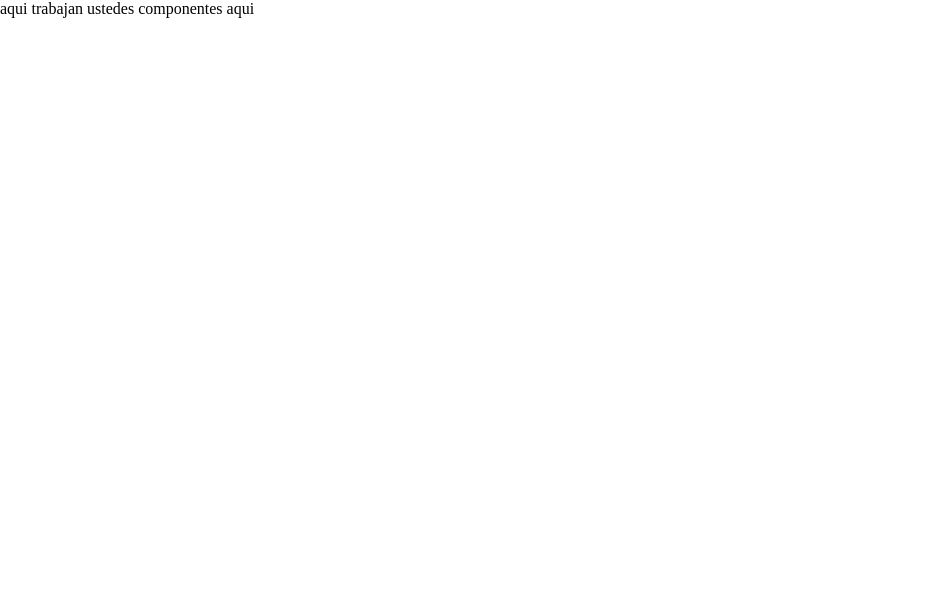
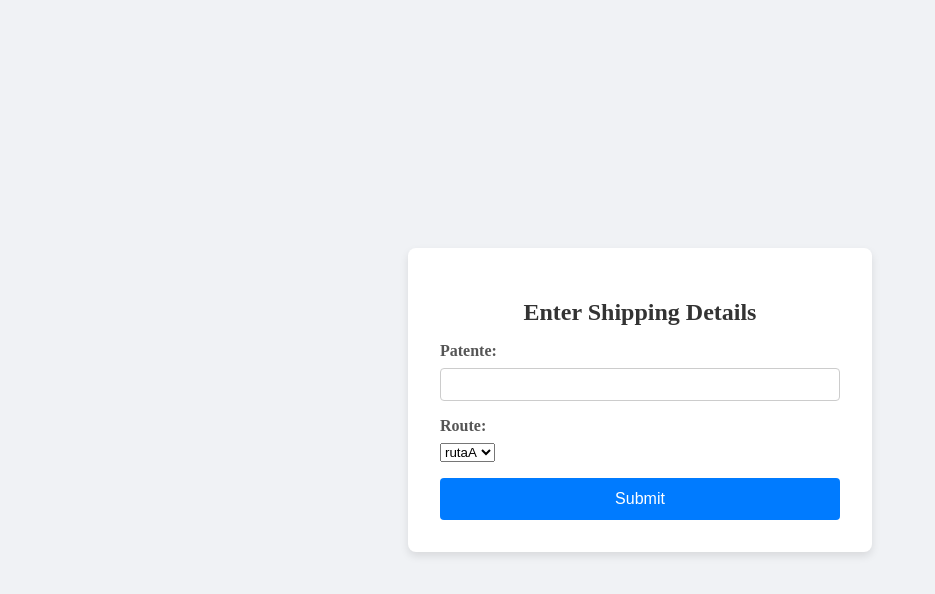
Before and after one commit to info288-17-202401/INFO288-Recorrido_Fluvial, a React (Create React App) app in the folder app/: page /driver in a window 1280 px wide. Shown: the top 594 px of the page, without its empty margins (0-935 px from the left). Built offline with nearby package versions, Linux system fonts and the light colour scheme; no server answers.

Commit message:
form vista driver

```diff
--- a/app/src/DriverView.js
+++ b/app/src/DriverView.js
@@ -1,10 +1,10 @@
 import React from 'react';
+import DriverMap from './components/DriverMap';
 
 const DriverView = ({ mapWidth, mapHeight })=> {
     return (
         <div style={{ width: mapWidth, height: mapHeight }}>
-            aqui trabajan ustedes
-            componentes aqui
+            <DriverMap/>
         </div>
     );
 }
--- /dev/null
+++ b/app/src/components/DriverMap.js
@@ -0,0 +1,64 @@
+// DriverMap.jsx
+import React, { useState, useEffect } from 'react';
+import { MapContainer, TileLayer, Marker, Popup } from 'react-leaflet';
+import L from 'leaflet';
+import 'leaflet/dist/leaflet.css';
+import ShipInput from './ShipInput';
+
+// Configuración del icono del marcador
+delete L.Icon.Default.prototype._getIconUrl;
+
+L.Icon.Default.mergeOptions({
+  iconRetinaUrl: 'https://cdnjs.cloudflare.com/ajax/libs/leaflet/1.7.1/images/marker-icon-2x.png',
+  iconUrl: 'https://cdnjs.cloudflare.com/ajax/libs/leaflet/1.7.1/images/marker-icon.png',
+  shadowUrl: 'https://cdnjs.cloudflare.com/ajax/libs/leaflet/1.7.1/images/marker-shadow.png',
+});
+
+const DriverMap = () => {
+  const [position, setPosition] = useState(null);
+  const [showForm, setShowForm] = useState(true);
+
+  useEffect(() => {
+    if (navigator.geolocation) {
+      navigator.geolocation.getCurrentPosition(
+        (position) => {
+          setPosition([position.coords.latitude, position.coords.longitude]);
+        },
+        (error) => {
+          console.error('Error obtaining location:', error);
+        }
+      );
+    } else {
+      console.error('Geolocation is not supported by this browser.');
+    }
+  }, []);
+
+  const handleFormSubmit = (formData) => {
+    console.log('Form data:', formData);
+    setShowForm(false);
+  };
+
+  return (
+    <div>
+      {showForm ? (
+        <ShipInput onSubmit={handleFormSubmit} />
+      ) : (
+        position ? (
+          <MapContainer center={position} zoom={13} style={{ height: "100vh", width: "100%" }}>
+            <TileLayer
+              url="https://{s}.tile.openstreetmap.org/{z}/{x}/{y}.png"
+              attribution='&copy; <a href="https://www.openstreetmap.org/copyright">OpenStreetMap</a> contributors'
+            />
+            <Marker position={position}>
+              <Popup>You are here</Popup>
+            </Marker>
+          </MapContainer>
+        ) : (
+          <p>Loading map...</p>
+        )
+      )}
+    </div>
+  );
+};
+
+export default DriverMap;
--- /dev/null
+++ b/app/src/components/ShipInput.css
@@ -0,0 +1,58 @@
+/* ShipInput.css */
+.ship-input-container {
+    display: flex;
+    justify-content: center;
+    align-items: center;
+    height: 100vh;
+    background-color: #f0f2f5;
+  }
+
+  .ship-input-form {
+    background-color: white;
+    padding: 2rem;
+    border-radius: 8px;
+    box-shadow: 0 4px 8px rgba(0, 0, 0, 0.1);
+    max-width: 400px;
+    width: 100%;
+  }
+
+  .ship-input-form h2 {
+    text-align: center;
+    margin-bottom: 1rem;
+    color: #333;
+  }
+
+  .ship-input-form .form-group {
+    margin-bottom: 1rem;
+  }
+
+  .ship-input-form label {
+    display: block;
+    margin-bottom: 0.5rem;
+    font-weight: bold;
+    color: #555;
+  }
+
+  .ship-input-form input {
+    width: 100%;
+    padding: 0.5rem;
+    border: 1px solid #ccc;
+    border-radius: 4px;
+    box-sizing: border-box;
+  }
+
+  .ship-input-form button {
+    width: 100%;
+    padding: 0.75rem;
+    background-color: #007bff;
+    border: none;
+    border-radius: 4px;
+    color: white;
+    font-size: 1rem;
+    cursor: pointer;
+    transition: background-color 0.3s ease;
+  }
+
+  .ship-input-form button:hover {
+    background-color: #0056b3;
+  }
--- /dev/null
+++ b/app/src/components/ShipInput.js
@@ -0,0 +1,75 @@
+import React, { useState } from 'react';
+import './ShipInput.css';
+
+const ShipInput = ({ onSubmit }) => {
+  const [formData, setFormData] = useState({
+    patente: '',
+    nombreRuta: 'rutaA' // Valor inicial para la lista desplegable
+  });
+
+  const handleChange = (e) => {
+    const { name, value } = e.target;
+    setFormData((prevData) => ({
+      ...prevData,
+      [name]: value,
+    }));
+  };
+
+  const handleSubmit = async (e) => {
+    e.preventDefault();
+    console.log("testingLeoxs")
+    console.log(formData);
+
+    onSubmit(formData);
+
+    try {
+      const response = await fetch('http://127.0.0.1:5000/activateTaxi', {
+        method: 'POST',
+        headers: {
+          'Content-Type': 'application/json'
+        },
+        body: JSON.stringify(formData)
+      });
+      const data = await response.json();
+      console.log('Response from backend:', data);
+    } catch (error) {
+      console.error('Error:', error);
+    }
+  };
+
+  return (
+    <div className="ship-input-container">
+      <form className="ship-input-form" onSubmit={handleSubmit}>
+        <h2>Enter Shipping Details</h2>
+        <div className="form-group">
+          <label htmlFor="patente">Patente:</label>
+          <input
+            type="text"
+            id="patente"
+            name="patente" // Cambiado a name
+            value={formData.patente}
+            onChange={handleChange}
+            required
+          />
+        </div>
+        <div className="form-group">
+          <label htmlFor="nombreRuta">Route:</label>
+          <select
+            id="nombreRuta"
+            name="nombreRuta" // Cambiado a name
+            value={formData.nombreRuta}
+            onChange={handleChange}
+            required
+          >
+            <option value="rutaA">rutaA</option>
+            <option value="rutaB">rutaB</option>
+            <option value="rutaC">rutaC</option>
+          </select>
+        </div>
+        <button type="submit">Submit</button>
+      </form>
+    </div>
+  );
+};
+
+export default ShipInput;
--- a/app/src/components/mainMap.js
+++ b/app/src/components/mainMap.js
@@ -32,6 +32,7 @@ export const MainMap = () => {
     const [ports, setPorts] = useState([]);
     const [selectedIndex, setSelectedIndex] = useState(null);
     const [showMarker, setShowMarker] = useState(true);
+    const [ships, setShips] = useState([])
 
     useEffect(() => {
         // Obtener ubicación actual
@@ -89,6 +90,32 @@ export const MainMap = () => {
         fetchPorts(); // Llama a la función fetchPorts para ejecutarla
 
     }, []); // Asegúrate de dejar el array de dependencias vacío para que se ejecute solo una vez
+
+    useEffect(() => {
+        const fetchPorts = async () => {
+            try {
+                const response = await fetch('http://127.0.0.1:5000/getActiveTaxis', {
+                    method: 'GET',
+                    headers: {
+                        'Content-Type': 'application/json'
+                    }
+                });
+                if (!response.ok) {
+                    throw new Error('Network response was not ok');
+                }
+                const activeTaxis = await response.json();
+                setShips(activeTaxis);
+            } catch (error) {
+                console.error('Error fetching ports:', error);
+            }
+        };
+
+        fetchPorts(); // Llama a la función fetchPorts para ejecutarla
+
+    }, []); // Asegúrate de dejar el array de dependencias vacío para que se ejecute solo una vez
+
+    console.log("taxis activos:")
+    console.log(ships)
 
     // Icono personalizado para el marcador amarillo
     const yellowIcon = L.icon({
```
Also changed, not shown: 1 other file (tests, documents, lock files or other folders).
